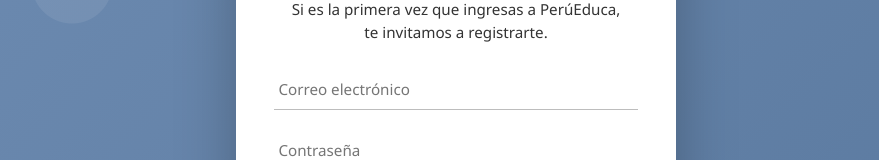
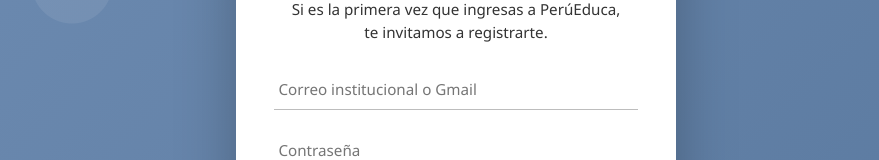
Before and after one commit to ciertoa18-commits/proyecto_comu_virtuales_frontend, an Angular app: page /login in a window 1280 px wide. Shown: the part 257-417 px from the top of the page, without its empty margins (184-1063 px from the left). Built offline with nearby package versions, Linux system fonts and the light colour scheme.

Commit message:
Pantalla de inicio de sesion acepta el correo institucional o el Gmail personal

```diff
--- a/src/app/core/modelos.ts
+++ b/src/app/core/modelos.ts
@@ -304,6 +304,8 @@ export const TIPOS_EVALUACION: TipoEvaluacion[] = ['PRACTICA', 'TAREA', 'EXAMEN'
 export const ESTADOS_ASISTENCIA: EstadoAsistencia[] = ['PRESENTE', 'TARDANZA', 'FALTA', 'JUSTIFICADA'];
 export const NOTA_APROBATORIA = 10.5;
 export const PATRON_CORREO = /^[A-Za-z0-9._%+-]+@(perueduca\.pe|minedu\.gob\.pe)$/i;
+/** En el inicio de sesión se acepta el correo institucional o el Gmail personal registrado. */
+export const PATRON_LOGIN = /^[A-Za-z0-9._%+-]+@(perueduca\.pe|minedu\.gob\.pe|gmail\.com)$/i;
 export function dominioCorreo(rol: Rol): string {
   return rol === 'ESTUDIANTE' ? '@perueduca.pe' : '@minedu.gob.pe';
 }
--- a/src/app/paginas/publico/login.html
+++ b/src/app/paginas/publico/login.html
@@ -16,7 +16,7 @@
 
     <div class="campo">
       <label for="login-correo" class="sr-only">Correo electrónico</label>
-      <input id="login-correo" type="email" autocomplete="username" placeholder="Correo electrónico" formControlName="correo" />
+      <input id="login-correo" type="email" autocomplete="username" placeholder="Correo institucional o Gmail" formControlName="correo" />
       @if (err('correo'); as m) { <small class="campo-error">{{ m }}</small> }
     </div>
     <div class="campo">
--- a/src/app/paginas/publico/login.ts
+++ b/src/app/paginas/publico/login.ts
@@ -1,7 +1,7 @@
 import { Component, inject, input, signal } from '@angular/core';
 import { FormBuilder, ReactiveFormsModule, Validators } from '@angular/forms';
 import { Router, RouterLink } from '@angular/router';
-import { PATRON_CORREO } from '../../core/modelos';
+import { PATRON_LOGIN } from '../../core/modelos';
 import { SesionService } from '../../core/sesion/sesion.service';
 import { errorCampo, textoError } from '../../core/util/errores';
 
@@ -21,10 +21,10 @@ export class Login {
   protected readonly enviando = signal(false);
   protected readonly intentado = signal(false);
   protected readonly correcto = signal<string | null>(null);
-  protected readonly msgCorreo = 'Usa tu correo institucional (@perueduca.pe o @minedu.gob.pe).';
+  protected readonly msgCorreo = 'Usa tu correo institucional (@perueduca.pe o @minedu.gob.pe) o tu Gmail personal.';
 
   protected readonly form = inject(FormBuilder).nonNullable.group({
-    correo: ['', [Validators.required, Validators.pattern(PATRON_CORREO)]],
+    correo: ['', [Validators.required, Validators.pattern(PATRON_LOGIN)]],
     password: ['', Validators.required],
   });
 
```
